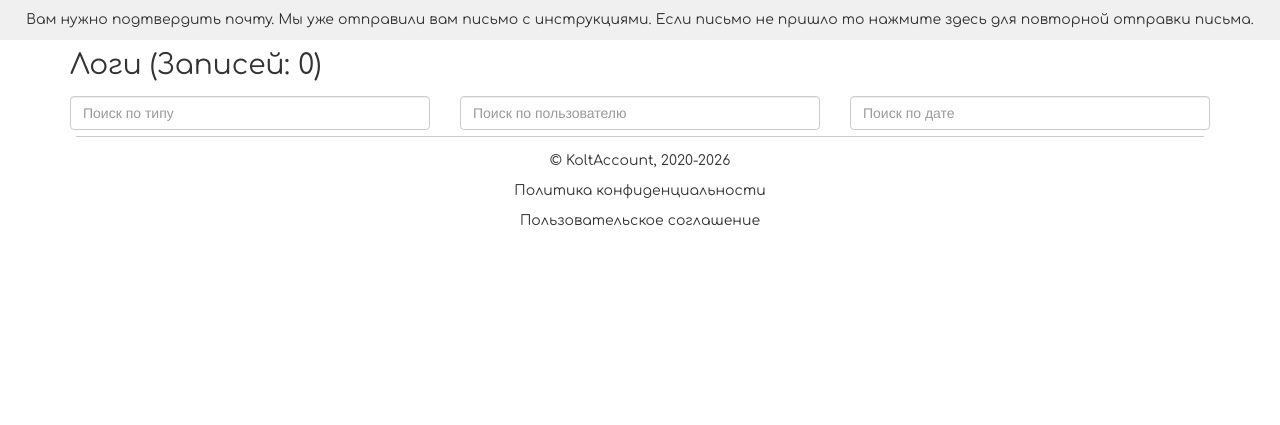
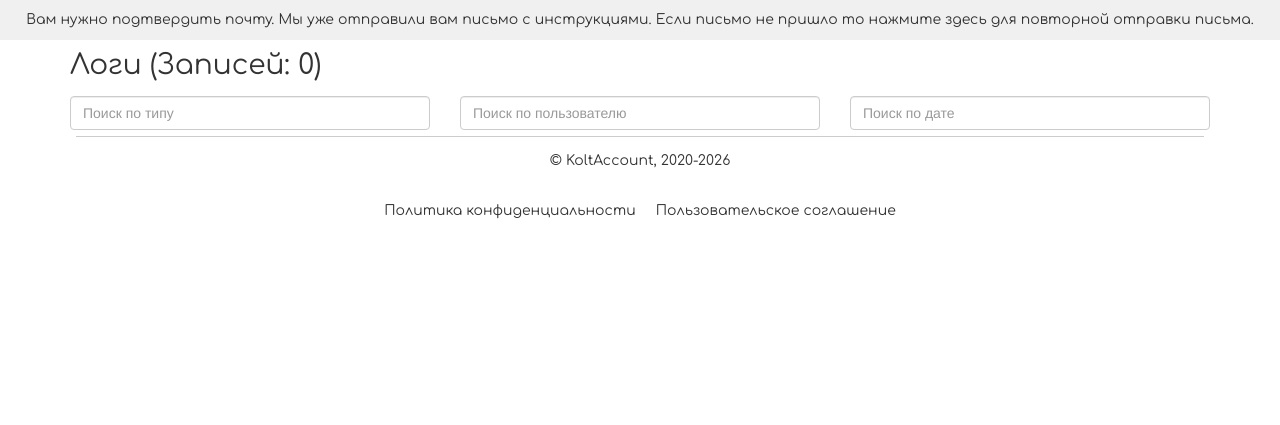
Before and after one commit to ottomayerpy/KoltAccount, a Django app: page /logs/ in a window 1280 px wide. Shown: the part 51-476 px from the top of the page. Run offline with Django 4.2, Linux system fonts and the light colour scheme; the visitor is signed in with stand-in values (Sample User, id 1); data that the repository does not hold is empty; parts of the project's set-up code (start-up, migrations or seed data) failed here and were passed over; some libraries are stand-ins or nearby versions.

Commit message:
fix terms buttons

```diff
--- a/koltaccount/frontend/static/css/main.css
+++ b/koltaccount/frontend/static/css/main.css
@@ -1095,26 +1095,48 @@ tbody tr {
 /* --------------------------------------------------------------------------
    3.10. Подвал (footer)
    -------------------------------------------------------------------------- */
-.footer-policy_terms {
-    list-style: none outside none;
-    padding-left: 0;
-}
-
-.footer-urls a {
-    color: var(--footer-link);
+.footer-urls_privacy-terms {
+    display: flex;
+    gap: 20px; /* Расстояние между ссылками */
+    justify-content: center; /* Центрирование */
+    padding: 20px 0;
+}
+
+.footer-urls_privacy-terms a {
     text-decoration: none;
-}
-
-.footer-urls_privacy-terms {
-    width: 270px;
+    position: relative;
 }
 
 .footer-urls_privacy-terms p {
+    margin: 0;
     font-size: 14px;
-}
-
-.footer-urls_privacy-terms a:hover {
+    transition: all 0.3s ease;
+
+    /* Светлая тема */
     color: var(--text-color);
+}
+
+/* Подчеркивание с анимацией */
+.footer-urls_privacy-terms a::after {
+    content: '';
+    position: absolute;
+    bottom: -2px;
+    left: 0;
+    width: 0;
+    height: 2px;
+    transition: width 0.3s ease;
+
+    /* Цвет подчеркивания через ваши переменные */
+    background: var(--btn-kolt-bg);
+}
+
+.footer-urls_privacy-terms a:hover::after {
+    width: 100%;
+}
+
+.footer-urls_privacy-terms a:hover p {
+    color: var(--btn-kolt-bg);
+    transform: translateY(-2px);
 }
 
 .copyright {
@@ -1682,3 +1704,15 @@ tbody tr {
         border-width: 2.5px;
     }
 }
+
+@media (max-width: 768px) {
+    .footer-urls_privacy-terms {
+        flex-direction: column;
+        align-items: center;
+        gap: 10px;
+    }
+
+    .footer-urls_privacy-terms p {
+        font-size: 12px;
+    }
+}
```
